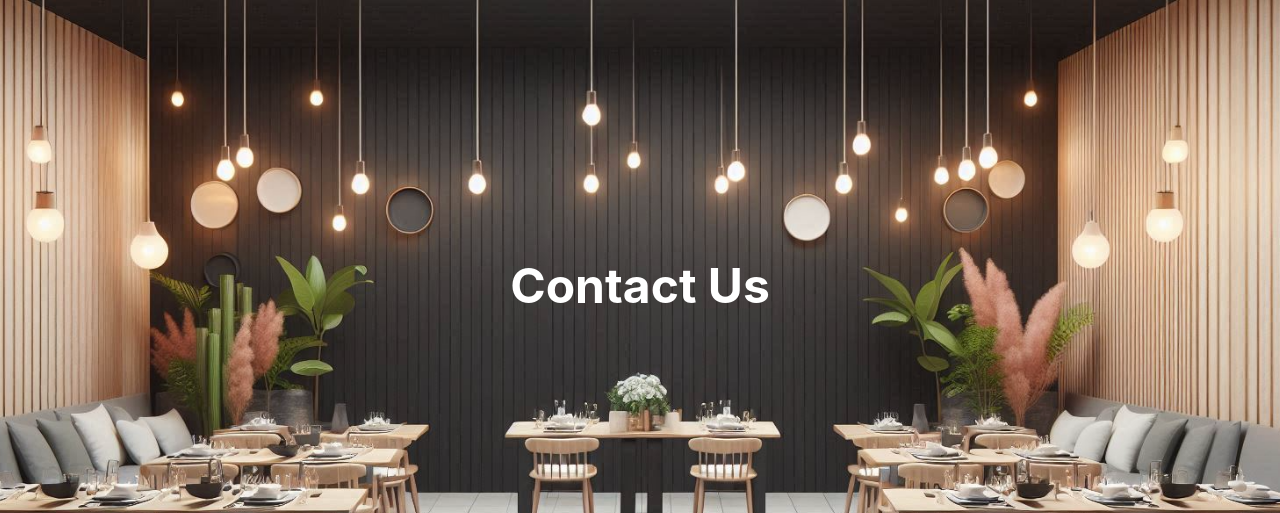
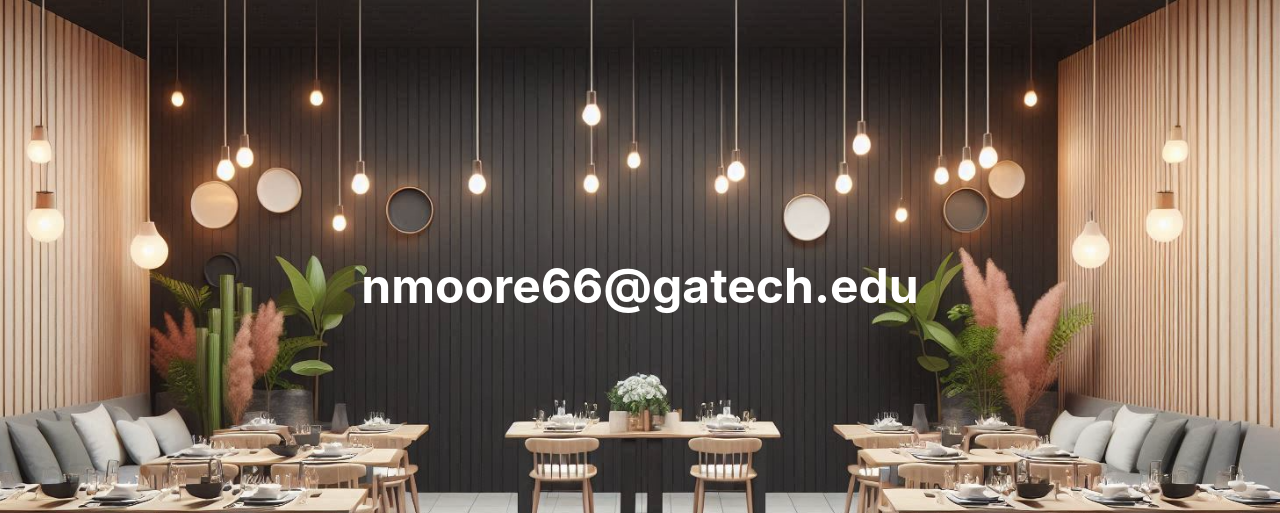
Before and after one commit to CS-2340-JNNMP/ATLFoodFinder, a Django app: page /contact/ in a window 1280 px wide. Shown: the part 57-570 px from the top of the page. Run offline with Django 5.2, Linux system fonts and the light colour scheme.

Commit message:
Merge branch 'main' into Nash1

```diff
--- a/core/templates/core/contact.html
+++ b/core/templates/core/contact.html
@@ -3,5 +3,5 @@
 {% block title %}Contact Us{% endblock %}
 
 {% block content %}
-    <h1 style="margin-bottom: 65vh; margin-top: 32vh">Contact Us</h1>
+    <h1 style="margin-bottom: 65vh; margin-top: 32vh">nmoore66@gatech.edu</h1>
 {% endblock %}
--- a/core/templates/core/profile.html
+++ b/core/templates/core/profile.html
@@ -1,8 +1,7 @@
 {% extends 'core/base.html' %}
 {% load static %}
-
+<body style="background-color: darkgray; flex: 1; background-image: ">
 {% block title %}Profile{% endblock %}
-
 {% block content %}
     <div style="display: flex; flex-direction: column; align-items: center; margin-top: 50px;">
         <!-- Default Profile Picture -->
@@ -13,4 +12,5 @@
         <a href="{% url 'logout' %}">Logout</a>
         <a href="{% url 'saved_restaurants' %}">View Saved Restaurants!</a>
     </div>
+    </body>
 {% endblock %}
```
